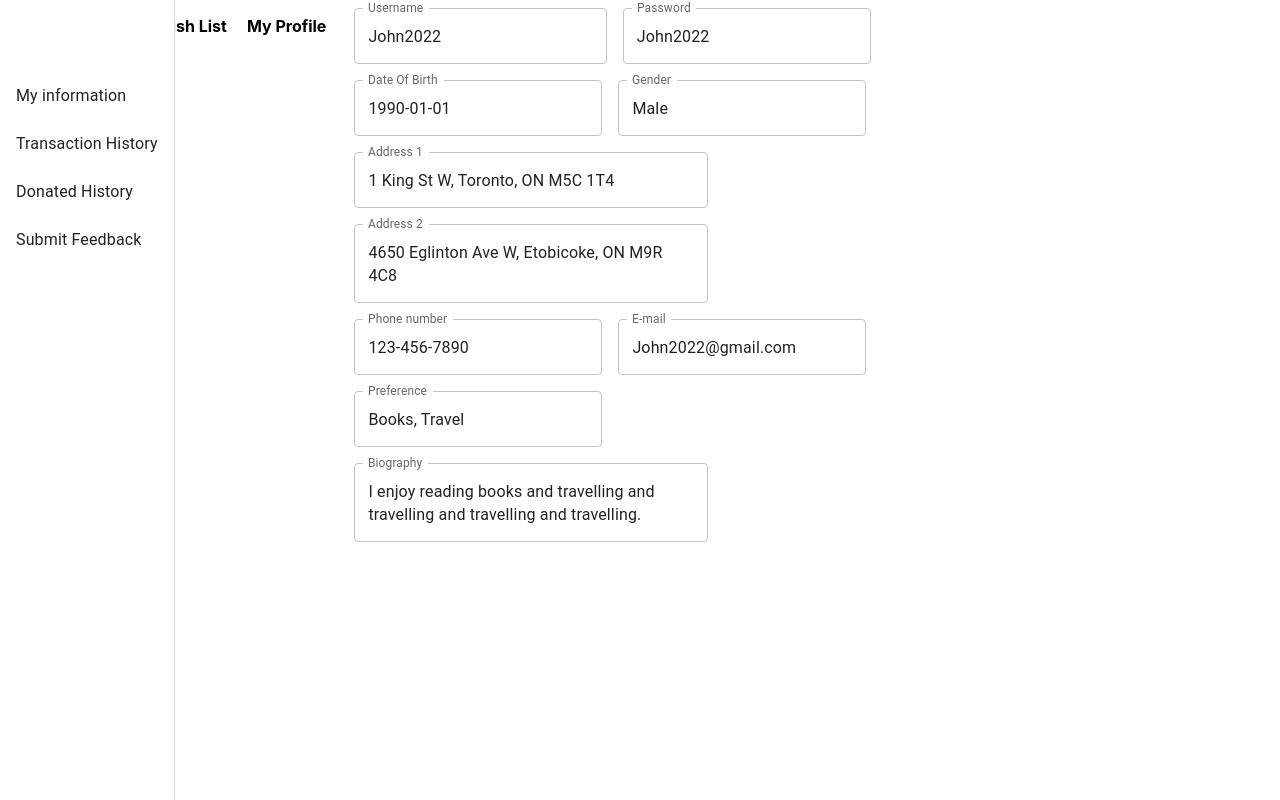
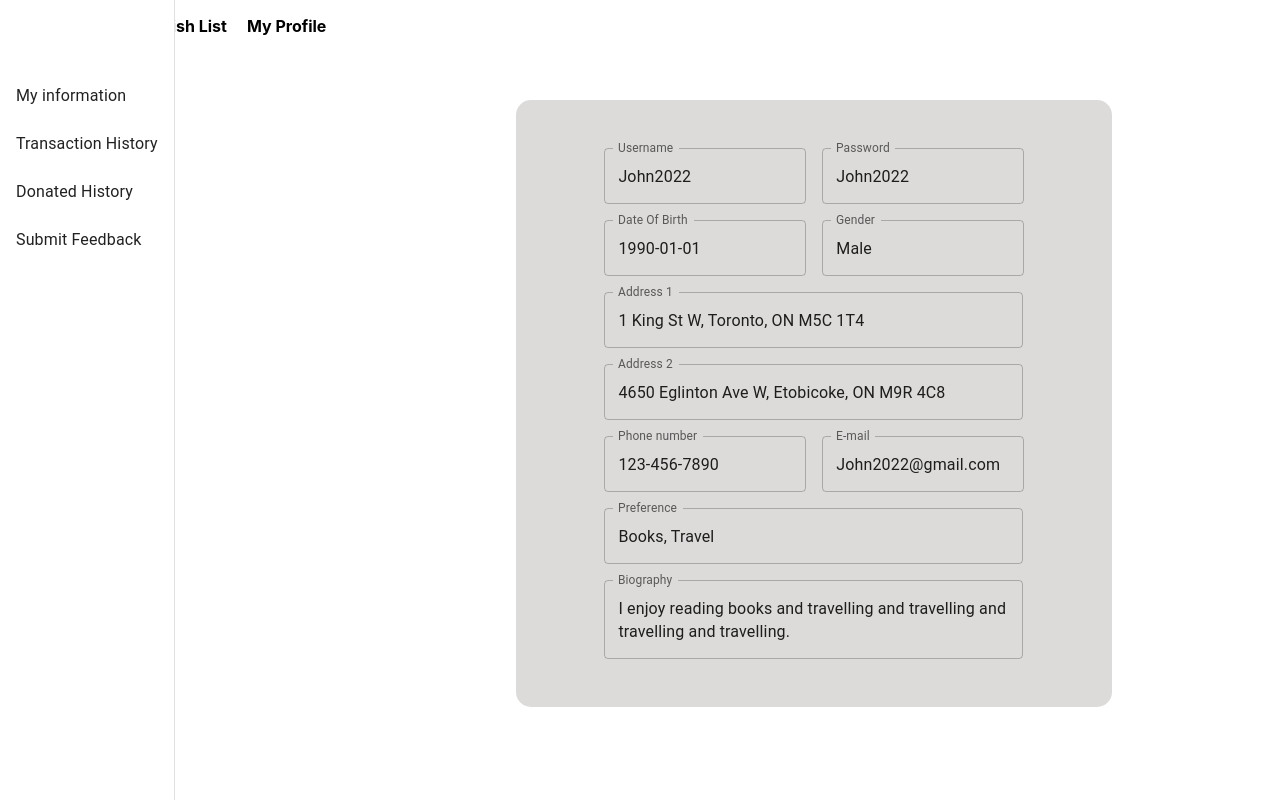
Before and after one commit to quick2063706271/DonateNow, a React (Create React App) app in the folder client/: page /userpage in a window 1280 px wide. Built offline with nearby package versions, Linux system fonts and the light colour scheme.

Commit message:
Update styles for personal information

```diff
--- a/client/src/react-components/PersonalInformation/index.js
+++ b/client/src/react-components/PersonalInformation/index.js
@@ -8,11 +8,11 @@ class PersonalInformation extends React.Component {
         return(
             <div>
                 <Box component="form"
-                sx={{ display: 'flex', flexWrap: 'wrap', '& .MuiTextField-root': { m: 1 }}}
+                sx={{ display: 'flex', flexWrap: 'wrap', '& .MuiTextField-root': { m: 1 }, pl: '170px', pt: '100px'}}
                 noValidate
                 autoComplete="off"
                 >
-                    <div>
+                    <div className="personalInformation">
                         <TextField
                         className="inputField"
                         label="Username"
@@ -20,7 +20,7 @@ class PersonalInformation extends React.Component {
                         InputProps={{
                             readOnly: true,
                         }}
-                        sx={{ m: 1, width: '25ch' }}
+                        sx={{width: '20ch' }}
                         />
 
                         <TextField
@@ -30,7 +30,7 @@ class PersonalInformation extends React.Component {
                         InputProps={{
                             readOnly: true,
                         }}
-
+                        sx={{width: '20ch' }}
                         />
                         <br />
                         <TextField
@@ -40,6 +40,7 @@ class PersonalInformation extends React.Component {
                         InputProps={{
                             readOnly: true,
                         }}
+                        sx={{width: '20ch' }}
                         />
                         <TextField
                         className="inputField"
@@ -48,6 +49,7 @@ class PersonalInformation extends React.Component {
                         InputProps={{
                             readOnly: true,
                         }}
+                        sx={{width: '20ch' }}
                         />
                         <br />
                         <TextField
@@ -58,7 +60,7 @@ class PersonalInformation extends React.Component {
                             readOnly: true,
                         }}
                         multiline
-                        sx={{ m: 1, width: '35ch' }}
+                        sx={{width: '41.5ch' }}
                         />
                         <br />
                         <TextField
@@ -69,7 +71,7 @@ class PersonalInformation extends React.Component {
                             readOnly: true,
                         }}
                         multiline
-                        sx={{ m: 1, width: '35ch' }}
+                        sx={{width: '41.5ch' }}
                         />
                         <br />
                         <TextField
@@ -79,6 +81,7 @@ class PersonalInformation extends React.Component {
                         InputProps={{
                             readOnly: true,
                         }}
+                        sx={{width: '20ch' }}
                         />
                         <TextField
                         className="inputField"
@@ -87,6 +90,7 @@ class PersonalInformation extends React.Component {
                         InputProps={{
                             readOnly: true,
                         }}
+                        sx={{width: '20ch' }}
                         />
                         <br />
                         <TextField
@@ -96,6 +100,8 @@ class PersonalInformation extends React.Component {
                         InputProps={{
                             readOnly: true,
                         }}
+                        multiline
+                        sx={{width: '41.5ch' }}
                         />
                         <br />
                         <TextField
@@ -106,7 +112,7 @@ class PersonalInformation extends React.Component {
                             readOnly: true,
                         }}
                         multiline
-                        sx={{ m: 1, width: '35ch' }}
+                        sx={{width: '41.5ch' }}
                         />
                     </div>
                 </Box>
--- a/client/src/react-components/PersonalInformation/styles.css
+++ b/client/src/react-components/PersonalInformation/styles.css
@@ -0,0 +1,9 @@
+.personalInformation {
+    position: relative;
+    border-radius: 15px;
+    padding-left: 80px;
+    padding-right: 80px;
+    padding-top: 40px;
+    padding-bottom: 40px;
+    background-color: #DCDBDA
+}
```
